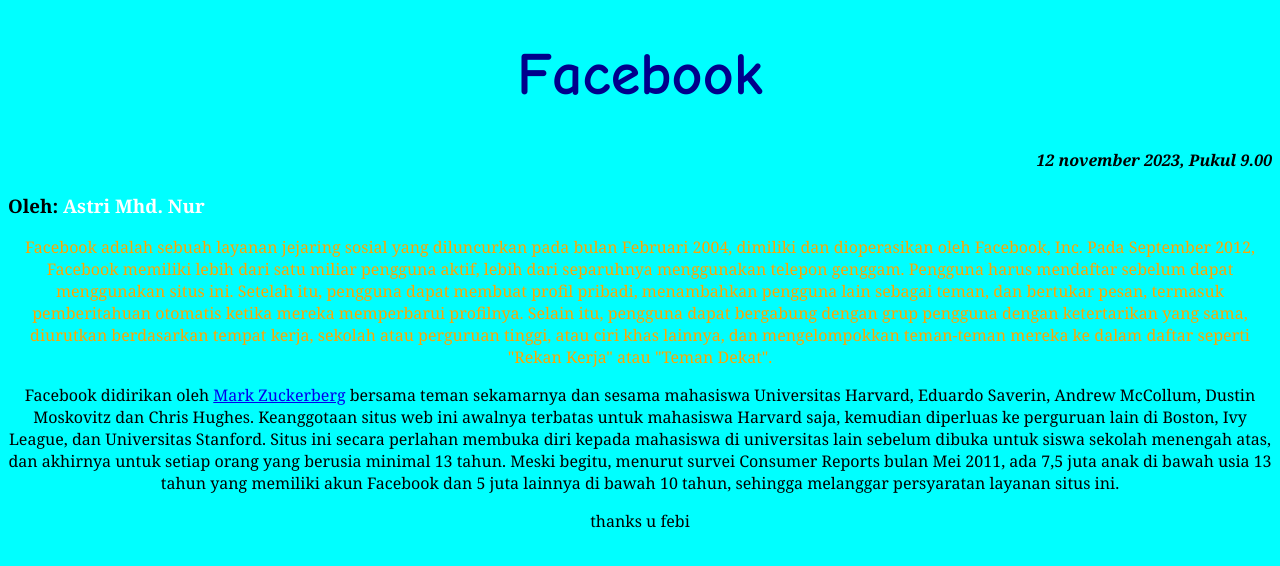
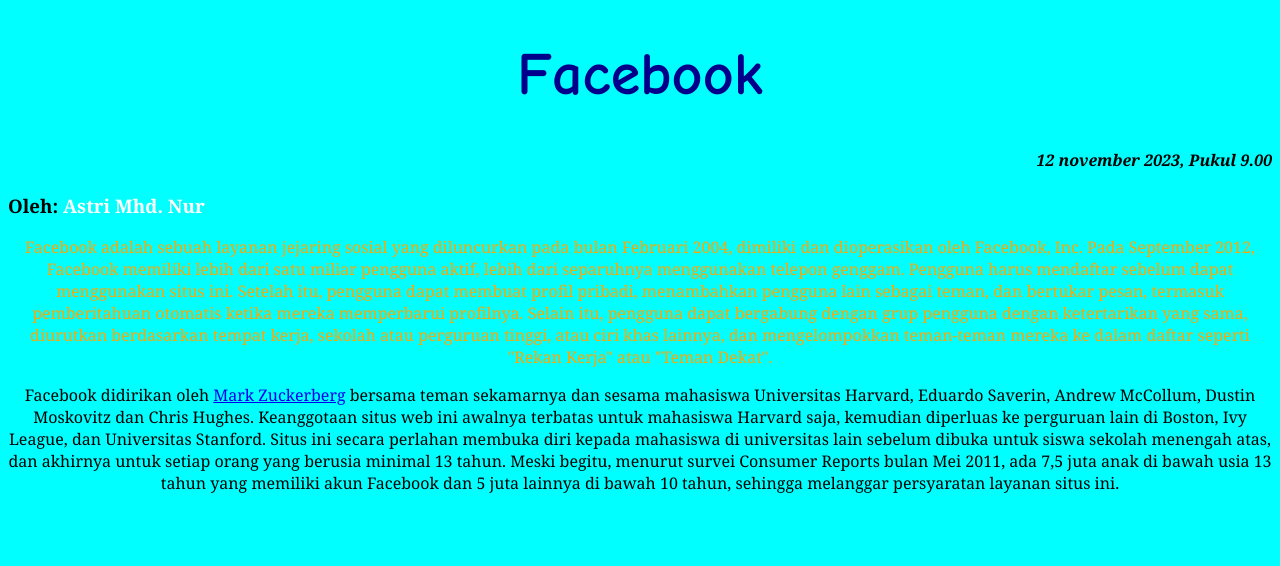
Before and after one commit to AstriMNur/itw2023_07352111047, a plain HTML site: page latihan/latihan3/L3b07352111047.html in a window 1280 px wide. Drawn offline with Linux system fonts and the light colour scheme.

Commit message:
Saya mengerjakan latihan 3

```diff
--- a/latihan/latihan3/L3b07352111047.html
+++ b/latihan/latihan3/L3b07352111047.html
@@ -25,8 +25,6 @@
         atas, dan akhirnya untuk setiap orang yang berusia minimal 13 tahun. Meski begitu, menurut survei Consumer Reports bulan Mei 2011, ada 7,5 juta anak di bawah usia 13 tahun yang memiliki akun Facebook dan 5 juta lainnya di bawah 10 tahun, sehingga
         melanggar persyaratan layanan situs ini.
     </p>
-
-    <p> thanks u febi</p>
 </body>
 
 </html>
```
